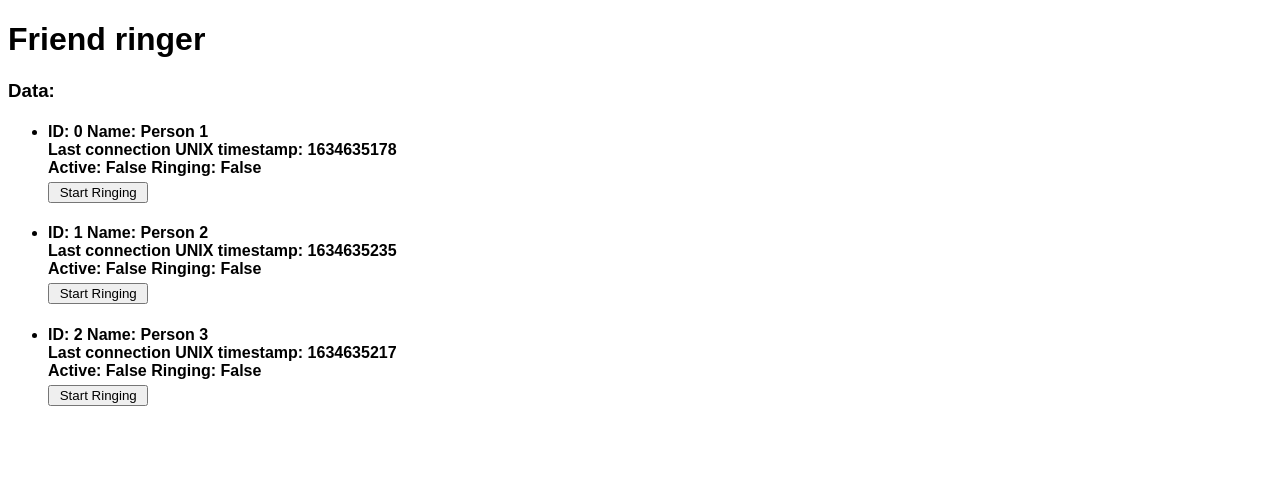
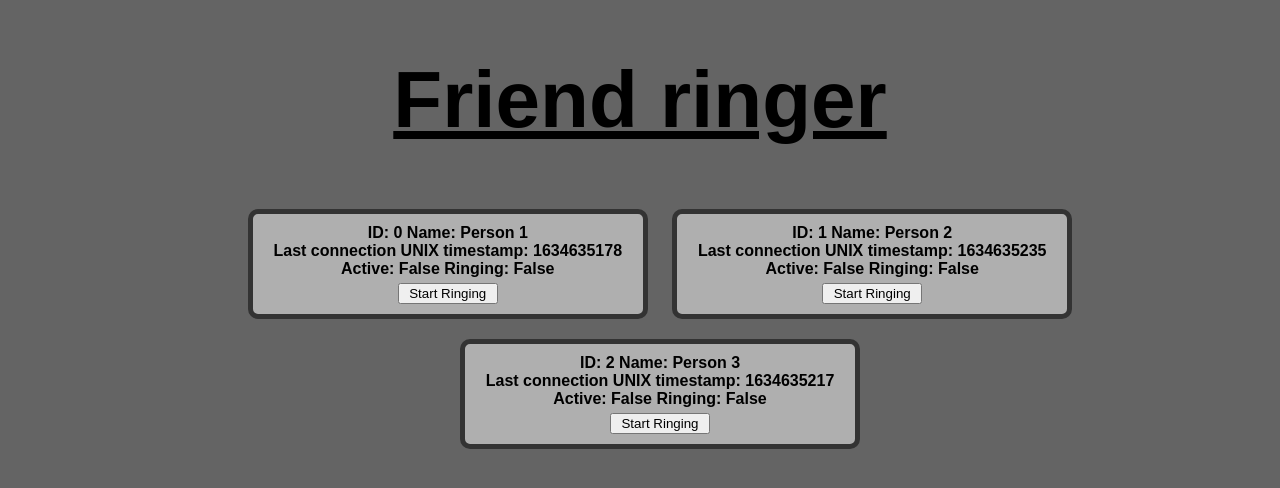
Before and after one commit to Masterbond7/Friend-Ringer, a Flask app: page / in a window 1280 px wide. Shown: the top 488 px of the page. Run offline with Flask 2, Linux system fonts and the light colour scheme.

Commit message:
Simplistic CSS to make the site look better

```diff
--- a/Server/static/styles/styles.css
+++ b/Server/static/styles/styles.css
@@ -1,7 +1,36 @@
+/* Fonts */
 * {
     font-family: Arial, Helvetica, sans-serif;
 }
 
+/* Background */
+html {
+    background-color: rgb(100, 100, 100);
+}
+
+/* Title */
+h1 {
+    text-align: center;
+    font-size: 80px;
+    text-decoration: underline;
+}
+
+/* Data list */
 h4 {
+    margin: 0;
     margin-bottom: 5px;
 }
+ul {
+    text-align: center;
+}
+li {
+    display: inline-block;
+
+    padding: 10px;
+    border: 5px solid rgb(51, 51, 51); border-radius: 10px;
+    margin: 10px;
+
+    background-color: rgb(175, 175, 175);
+
+    width: 370px;
+}
--- a/Server/templates/index.html
+++ b/Server/templates/index.html
@@ -12,7 +12,6 @@
     </head>
     <body>
         <h1>Friend ringer</h1>
-        <h3>Data:</h3>
         <div id="dataDiv">
             <ul>
                 {% for entry in data %}
```
